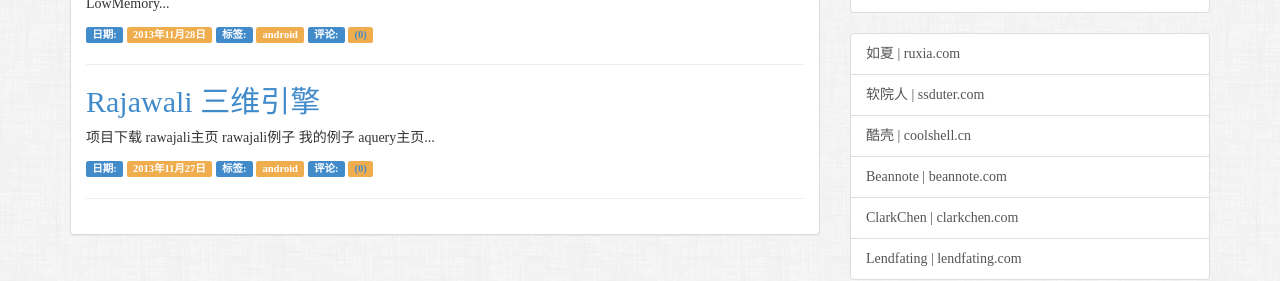
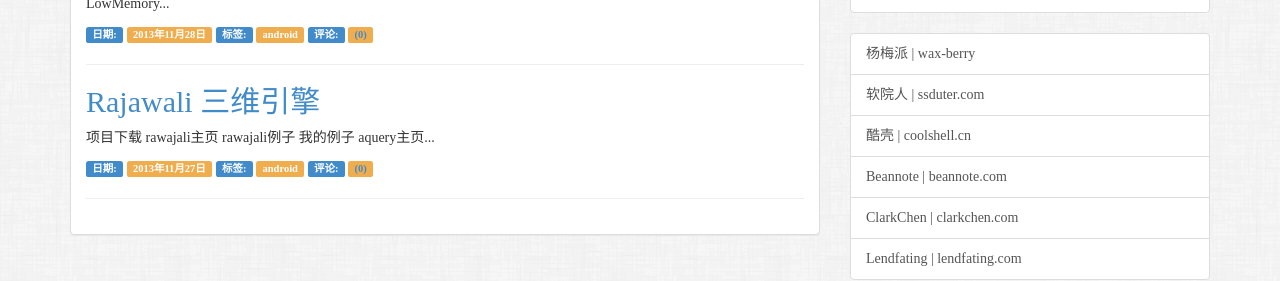
Before and after one commit to ExDog/ExDog.github.io, a Jekyll site: the page built from index.html, in a window 1280 px wide and 1197 px high, cut to the strip 779-1060 px from the top of the window. Built offline with Jekyll 4.4.1, drawn with Linux system fonts in a browser that asks for light colours; Markdown is read by kramdown in place of the engine named in the settings; comment, search, counter and statistics services are not loaded.

Commit message:
修改友情链接

```diff
--- a/_layouts/default.html
+++ b/_layouts/default.html
@@ -106,8 +106,8 @@
 
 	  <div class="list-group">
 		<!-- <h4 class="list-group-item-heading">友情链接</h4>-->
-	    <a target="_blank" href="http://ruxia.github.io/" class="list-group-item">
-		  如夏 | ruxia.com
+	    <a target="_blank" href="http://www.wax-berry.com/" class="list-group-item">
+		  杨梅派 | wax-berry
 		</a>
 		<a target="_blank" href="http://www.ssduter.com/" class="list-group-item">
 		  软院人 | ssduter.com
```
